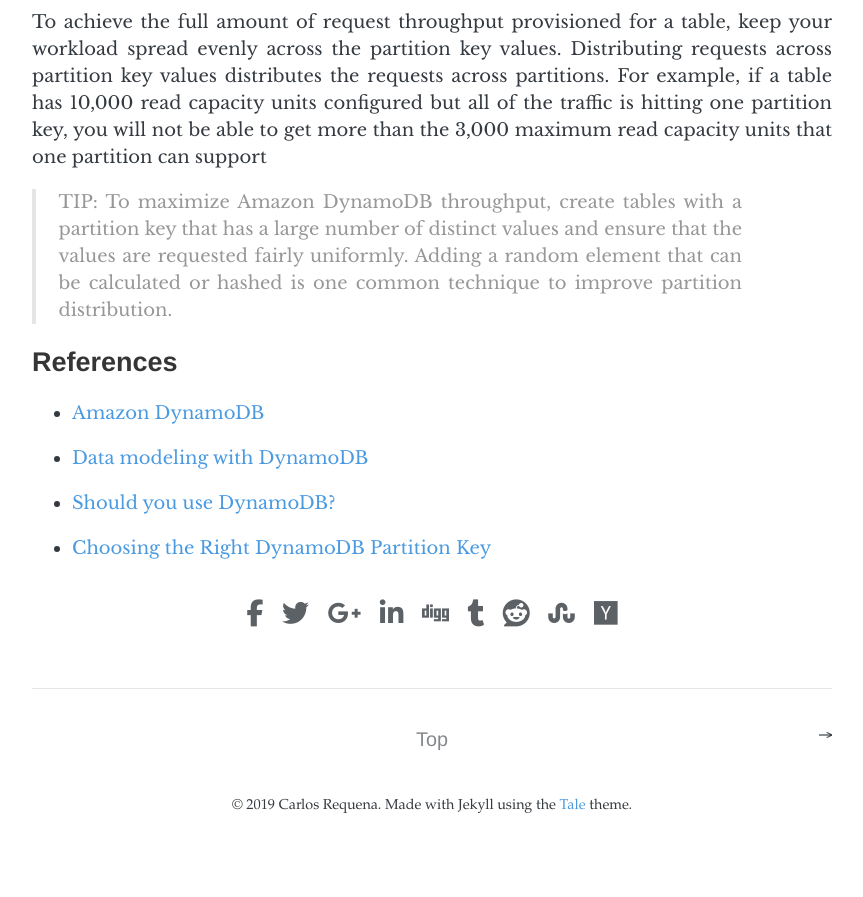
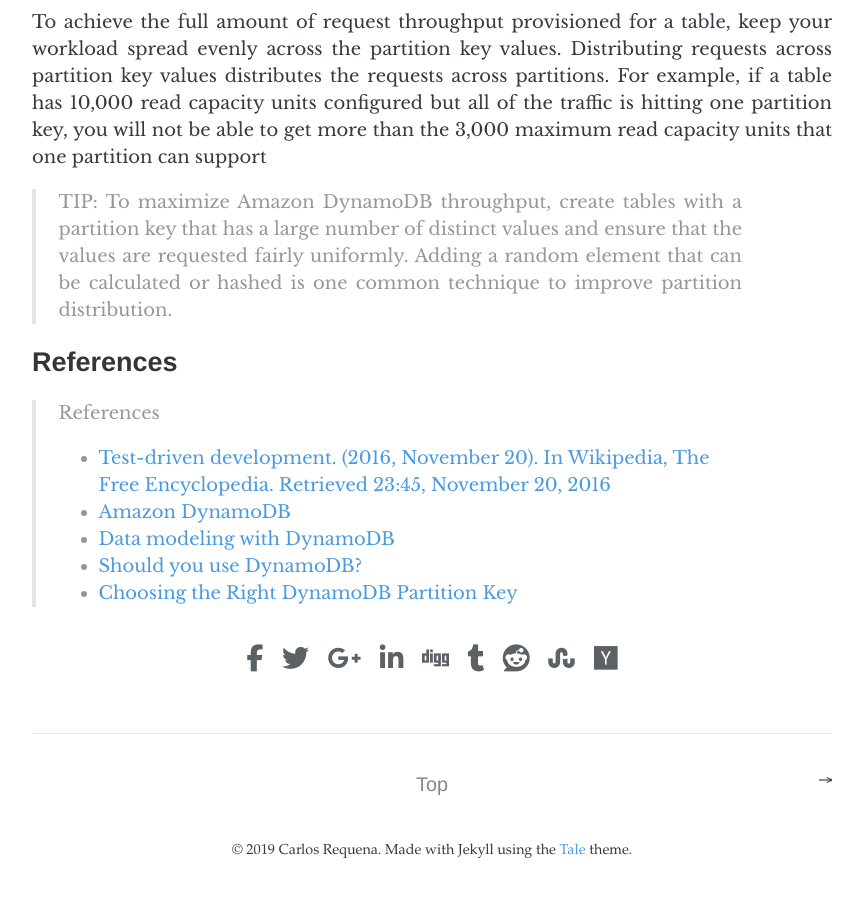
Before and after one commit to cjrequena/cjrequena.github.io, a Jekyll site: the page built from _posts/aws/2019-07-29-aws-dynamodb.md, in a window 1280 px wide and 900 px high, scrolled down 11924 px. Shown: the top 897 px of the window, without its empty margins (208-1071 px from the left). Built offline with Jekyll 4.4.1, drawn with Linux system fonts in a browser that asks for light colours; nearby versions of some CDN libraries; comment, search, counter and statistics services are not loaded; before the commit the page ends 12779 px from its top, so only the background shows below that.

Commit message:
Reference section

```diff
--- a/_posts/aws/2019-07-29-aws-dynamodb.md
+++ b/_posts/aws/2019-07-29-aws-dynamodb.md
@@ -342,10 +342,10 @@
 
 ## References
 
-- [Amazon DynamoDB](https://docs.aws.amazon.com/amazondynamodb/latest/developerguide/Introduction.html)
-
-- [Data modeling with DynamoDB](https://brewing.codes/2017/11/13/dynamo-data-modeling/)
-
-- [Should you use DynamoDB?](https://brewing.codes/2017/11/06/dynamodb-overview/)
-
-- [Choosing the Right DynamoDB Partition Key](https://aws.amazon.com/es/blogs/database/choosing-the-right-dynamodb-partition-key/)
+>  References
+>
+> * [Test-driven development. (2016, November 20). In Wikipedia, The Free Encyclopedia. Retrieved 23:45, November 20, 2016](https://en.wikipedia.org/w/index.php?title=Test-driven_development&oldid=750634597)
+> * [Amazon DynamoDB](https://docs.aws.amazon.com/amazondynamodb/latest/developerguide/Introduction.html)
+> * [Data modeling with DynamoDB](https://brewing.codes/2017/11/13/dynamo-data-modeling/)
+> * [Should you use DynamoDB?](https://brewing.codes/2017/11/06/dynamodb-overview/)
+> * [Choosing the Right DynamoDB Partition Key](https://aws.amazon.com/es/blogs/database/choosing-the-right-dynamodb-partition-key/)
```
